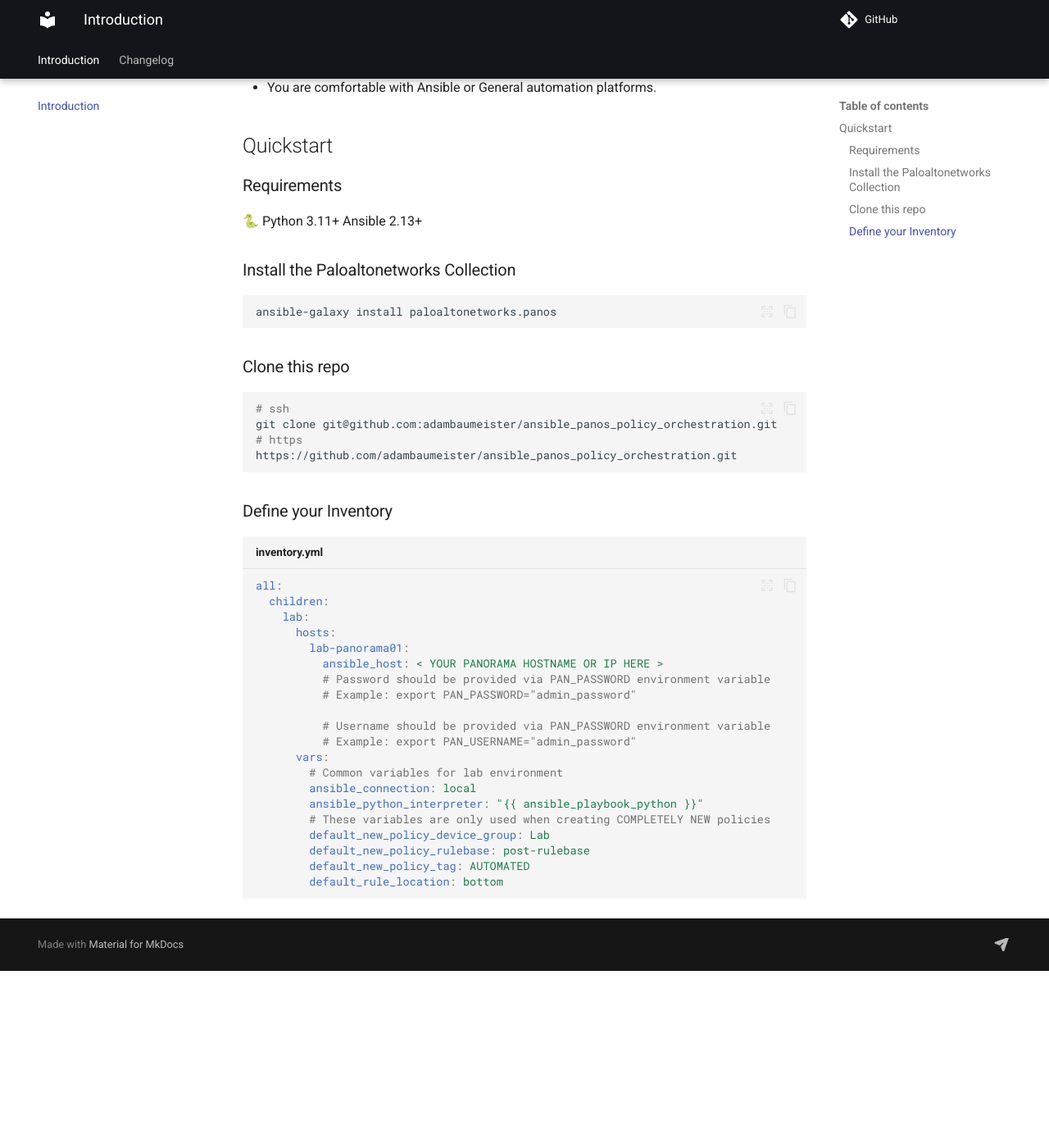
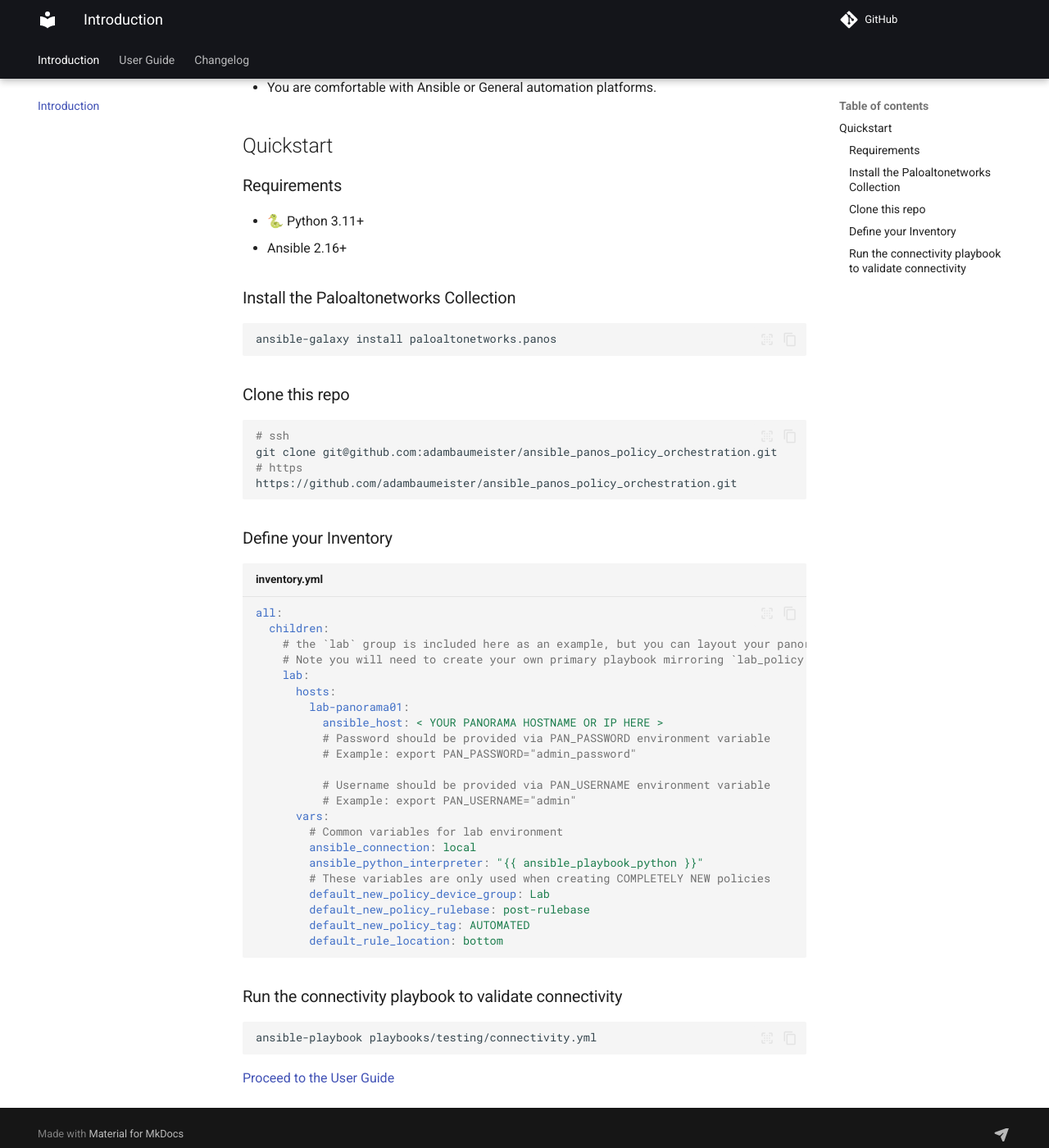
Before and after one commit to adambaumeister/ansible_panos_policy_orchestration, an MkDocs documentation site: the page built from docs/index.md, in a window 1280 px wide and 1400 px high, scrolled down 351 px. Shown: the whole window at 82% size. Built offline with MkDocs 1.6.1 and Material for MkDocs 9.7.7, drawn with Linux system fonts in a browser that asks for light colours; comment, search, counter and statistics services are not loaded; before the commit the page ends 1535 px from its top, so only the background shows below that.

````diff
--- a/docs/index.md
+++ b/docs/index.md
@@ -13,8 +13,8 @@
 
 ### Requirements
 
-🐍 Python 3.11+
-Ansible 2.13+
+ * 🐍 Python 3.11+
+ * Ansible 2.16+
 
 
 ### Install the Paloaltonetworks Collection
@@ -37,6 +37,8 @@
 ```yaml title='inventory.yml'
 all:
   children:
+    # the `lab` group is included here as an example, but you can layout your panorama devices however you like.
+    # Note you will need to create your own primary playbook mirroring `lab_policy.yml` if you change the grouping.
     lab:
       hosts:
         lab-panorama01:
@@ -44,8 +46,8 @@
           # Password should be provided via PAN_PASSWORD environment variable
           # Example: export PAN_PASSWORD="admin_password"
 
-          # Username should be provided via PAN_PASSWORD environment variable
-          # Example: export PAN_USERNAME="admin_password"
+          # Username should be provided via PAN_USERNAME environment variable
+          # Example: export PAN_USERNAME="admin"
       vars:
         # Common variables for lab environment
         ansible_connection: local
@@ -56,3 +58,11 @@
         default_new_policy_tag: AUTOMATED
         default_rule_location: bottom
 ```
+
+### Run the connectivity playbook to validate connectivity
+
+```shell
+ansible-playbook playbooks/testing/connectivity.yml
+```
+
+[Proceed to the User Guide](user_guide/introduction.md)
--- a/mkdocs.yml
+++ b/mkdocs.yml
@@ -23,6 +23,7 @@
 plugins:
   - mkdocstrings
   - autorefs
+  - mermaid2
 
 theme:
   name: "material"
@@ -34,11 +35,14 @@
     - navigation.tabs.sticky
     - content.code.copy
     - content.code.select
-    -
-repo_url: https://github.com
+
+repo_url: https://github.com/adambaumeister/ansible_panos_policy_orchestration
 
 nav:
   - Introduction: index.md
+  - User Guide:
+      - Introduction: user_guide/introduction.md
+      - Preset Policy: user_guide/preset_policy.md
   - Changelog: CHANGELOG.md
 
 extra:
````
Also changed, not shown: docs/user_guide/introduction.md (added, +25 -0 lines), docs/user_guide/preset_policy.md (added, +139 -0 lines), docs/user_guide/define_app_group.png (added), docs/user_guide/define_destination_addr_group.png (added), docs/user_guide/define_security_rule.png (added), docs/user_guide/define_source_addr_group.png (added), 5 other files.
